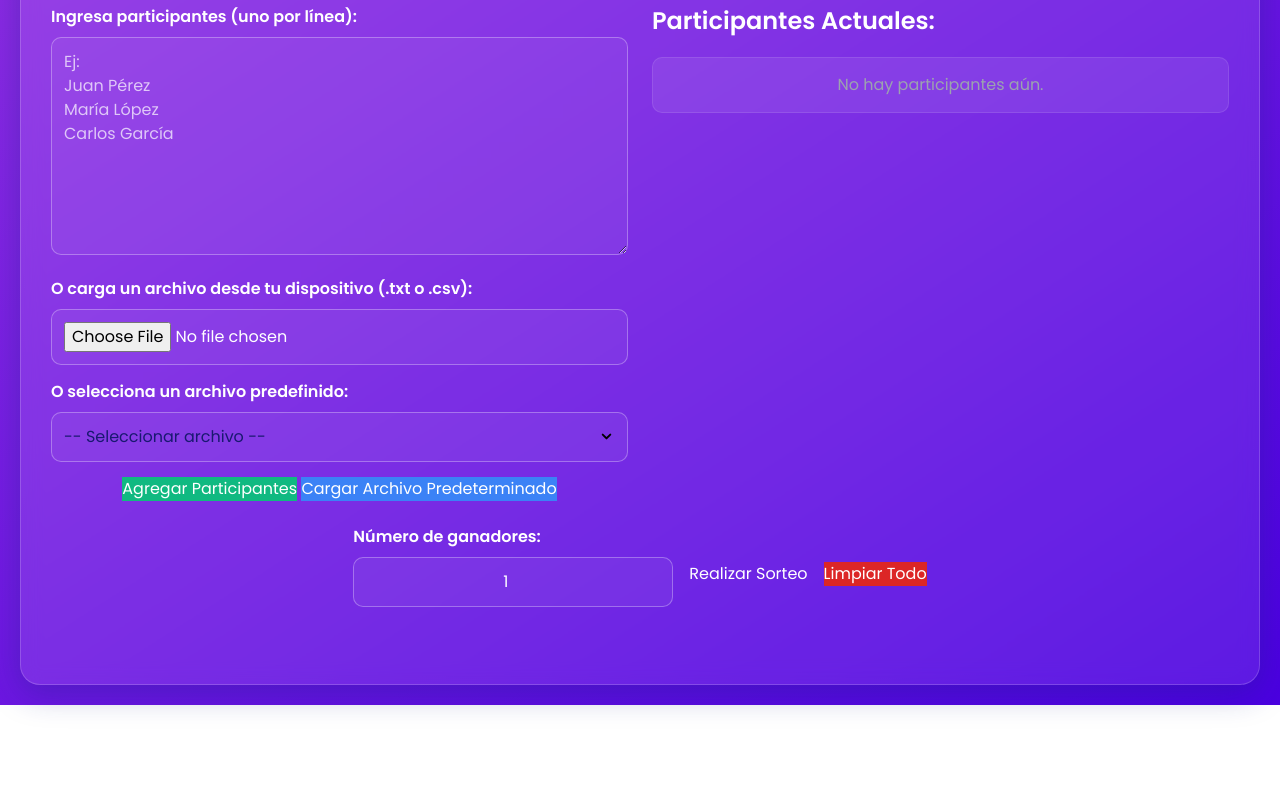
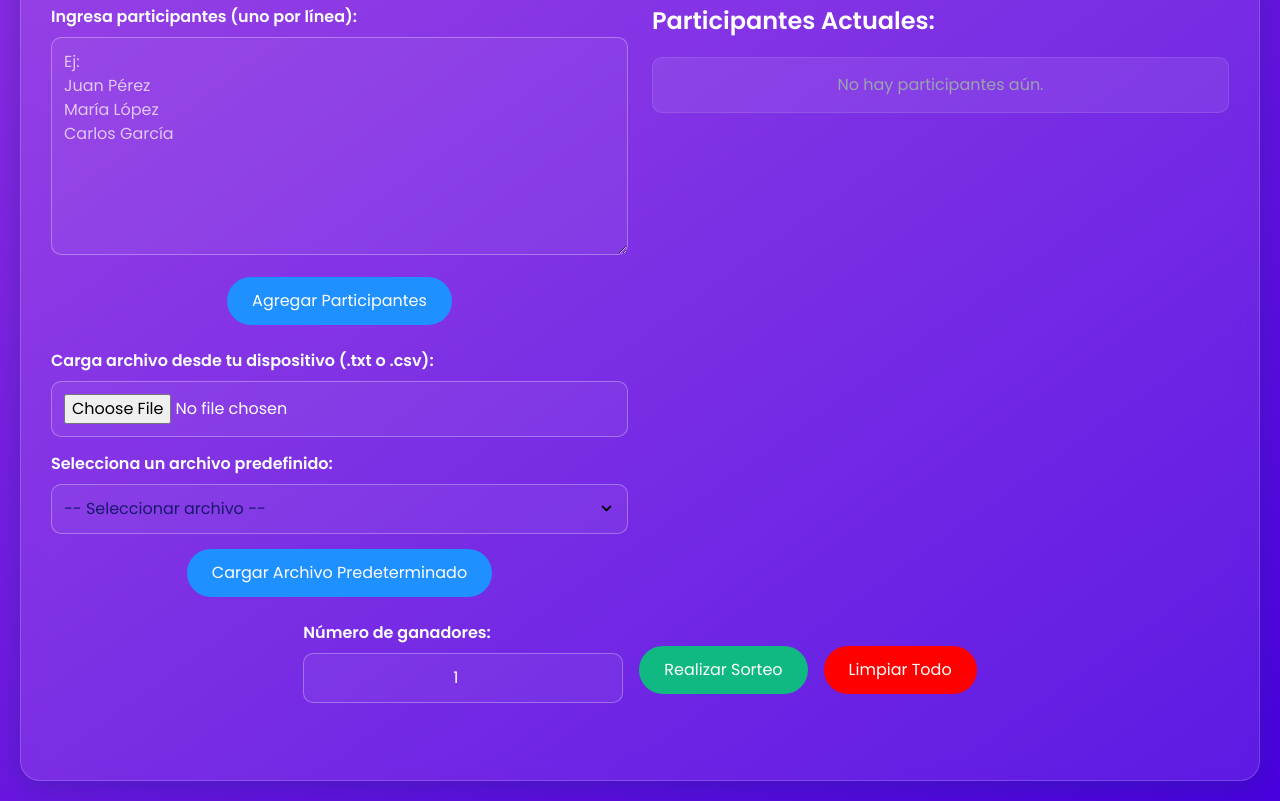
Before and after one commit to Leandrobarriospintos-90/sorteador-aleatorio, a plain HTML site: page index.html in a window 1280 px wide. Shown: the part 118-919 px from the top of the page. Before the commit the page ends 823 px from the top, so only its background shows below. Drawn offline with nearby package versions, Linux system fonts and the light colour scheme.

Commit message:
Update index.html

```diff
--- a/index.html
+++ b/index.html
@@ -78,7 +78,29 @@
         .input-group select:focus { /* Added select for styling */
             border-color: #a78bfa; /* purple-400 */
         }
-
+        .rounded-full {
+            border-radius: calc(infinity * 1px);
+            color: white;
+            padding: 12px 25px;
+            }
+        .red-button-2:hover {
+            background-color: #DC143C;
+            transform: translateY(-2px);
+            box-shadow: 0 6px 15px rgba(0, 0, 0, 0.3);
+            }
+            .red-button-2 {
+            background-color: #FF0000; /* emerald-500 */
+            transition: all 0.3s ease;
+            }
+        .lime-button-2:hover {
+            background-color: #059669;
+            transform: translateY(-2px);
+            box-shadow: 0 6px 15px rgba(0, 0, 0, 0.3);
+            }
+            .lime-button-2 {
+            background-color: #10b981; /* emerald-500 */
+            transition: all 0.3s ease;
+            }
         .button-group button {
             background-color: #6d28d9; /* violet-700 */
             color: white;
@@ -105,21 +127,24 @@
 
         /* Specific style for add participants button */
         .add-participants-btn {
-            background-color: #10b981; /* emerald-500 */
+            background-color: #1E90FF; /* emerald-500 */
             transition: all 0.3s ease;
         }
         .add-participants-btn:hover {
-            background-color: #059669; /* emerald-600 */
+            background-color: #4169E1; /* emerald-600 */
             transform: translateY(-2px);
             box-shadow: 0 6px 15px rgba(0, 0, 0, 0.3);
         }
 
         /* Specific style for load predefined file button */
         .load-predefined-btn {
-            background-color: #3b82f6; /* blue-500 */
+            background-color: #1E90FF; /* emerald-500 */
+            transition: all 0.3s ease;
         }
         .load-predefined-btn:hover {
-            background-color: #2563eb; /* blue-600 */
+            background-color: #4169E1; /* emerald-600 */
+            transform: translateY(-2px);
+            box-shadow: 0 6px 15px rgba(0, 0, 0, 0.3);
         }
 
 
@@ -273,21 +298,22 @@
                 <div class="input-group">
                     <label for="participantsInput" class="text-left">Ingresa participantes (uno por línea):</label>
                     <textarea id="participantsInput" rows="8" placeholder="Ej:&#10;Juan Pérez&#10;María López&#10;Carlos García"></textarea>
-                </div>
+                    <button id="addParticipantsBtn" class="rounded-full add-participants-btn">Agregar Participantes</button>
+                </div><br>
                 <div class="input-group">
-                    <label for="fileUpload" class="text-left mb-2">O carga un archivo desde tu dispositivo (.txt o .csv):</label>
+                    <label for="fileUpload" class="text-left mb-2">Carga archivo desde tu dispositivo (.txt o .csv):</label>
                     <input type="file" id="fileUpload" accept=".txt,.csv" class="cursor-pointer">
                 </div>
                 <!-- Nuevo grupo para cargar archivos predefinidos -->
                 <div class="input-group">
-                    <label for="predefinedFileInput" class="text-left mb-2">O selecciona un archivo predefinido:</label>
+                    <label for="predefinedFileInput" class="text-left mb-2">Selecciona un archivo predefinido:</label>
                     <select id="predefinedFileInput">
                         <option value="">-- Seleccionar archivo --</option>
                         <!-- Options will be dynamically loaded here -->
                     </select>
                 </div>
-                <button id="addParticipantsBtn" class="button-group button add-participants-btn">Agregar Participantes</button>
-                <button id="loadPredefinedFileBtn" class="button-group button load-predefined-btn">Cargar Archivo Predeterminado</button>
+
+                <button id="loadPredefinedFileBtn" class="rounded-full load-predefined-btn">Cargar Archivo Predeterminado</button>
             </div>
 
             <div class="participant-display-section">
@@ -304,8 +330,8 @@
                 <label for="numWinners" class="text-left">Número de ganadores:</label>
                 <input type="number" id="numWinners" value="1" min="1" class="text-center">
             </div>
-            <button id="drawBtn" class="button-group button">Realizar Sorteo</button>
-            <button id="clearBtn" class="button-group button bg-red-600 hover:bg-red-700">Limpiar Todo</button>
+            <button id="drawBtn" class="rounded-full lime-button-2">Realizar Sorteo</button>
+            <button id="clearBtn" class="rounded-full red-button-2">Limpiar Todo</button>
         </div>
 
         <div id="winnerDisplay" class="winner-card hidden">
```
